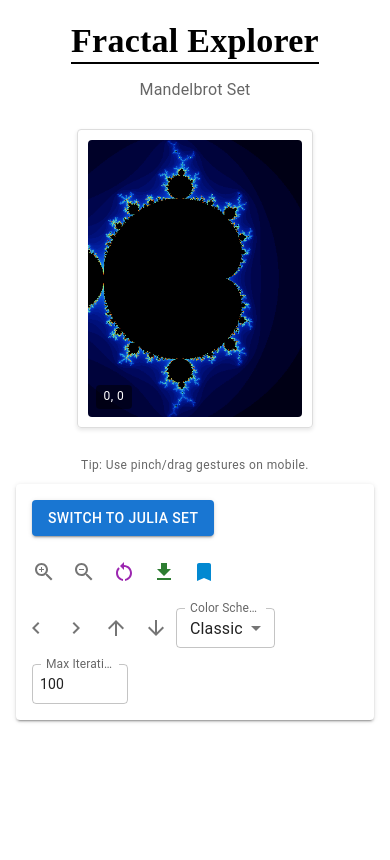
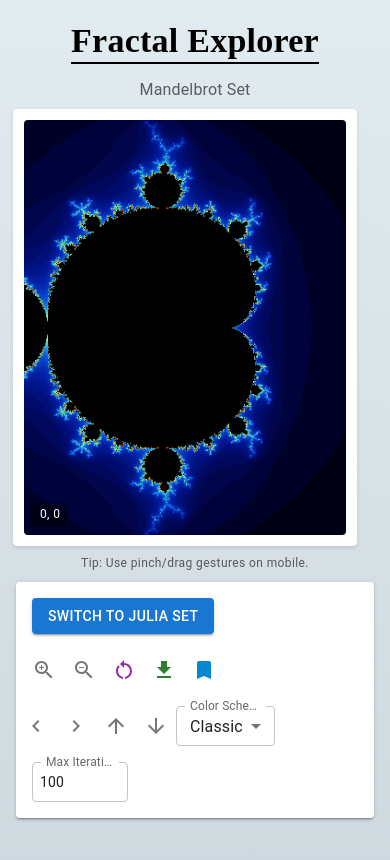
Before and after one commit to Priyankashinde06/Fractal_Generator, a React (Vite) app: page / in a window 390 px wide. Built offline with nearby package versions, Linux system fonts and the light colour scheme.

Commit message:
Add files via upload

```diff
--- a/src/styles.css
+++ b/src/styles.css
@@ -5,12 +5,17 @@ body {
         sans-serif;
     -webkit-font-smoothing: antialiased;
     -moz-osx-font-smoothing: grayscale;
+    background-image: linear-gradient(to top, #cfd9df 0%, #e2ebf0 100%);
 }
 
 @media (max-width: 768px) {
     .controls-panel {
         width: 100%;
         padding: 10px;
+    }
+    .canvas-wrapper{
+        width: 90% !important;
+        margin-right: 20px;
     }
 }
 .fractal-container {
@@ -24,11 +29,11 @@ body {
     width: 60%;
     display: flex;
     justify-content: center;
-    margin: 20px 0;
     padding: 10px;
-    border: 1px solid #ddd;
+    border: 1px solid #fff;
     border-radius: 4px;
     overflow: hidden;
+    background-color: #fff;
     box-shadow: 0 2px 4px rgba(0, 0, 0, 0.1);
 }
 
```
